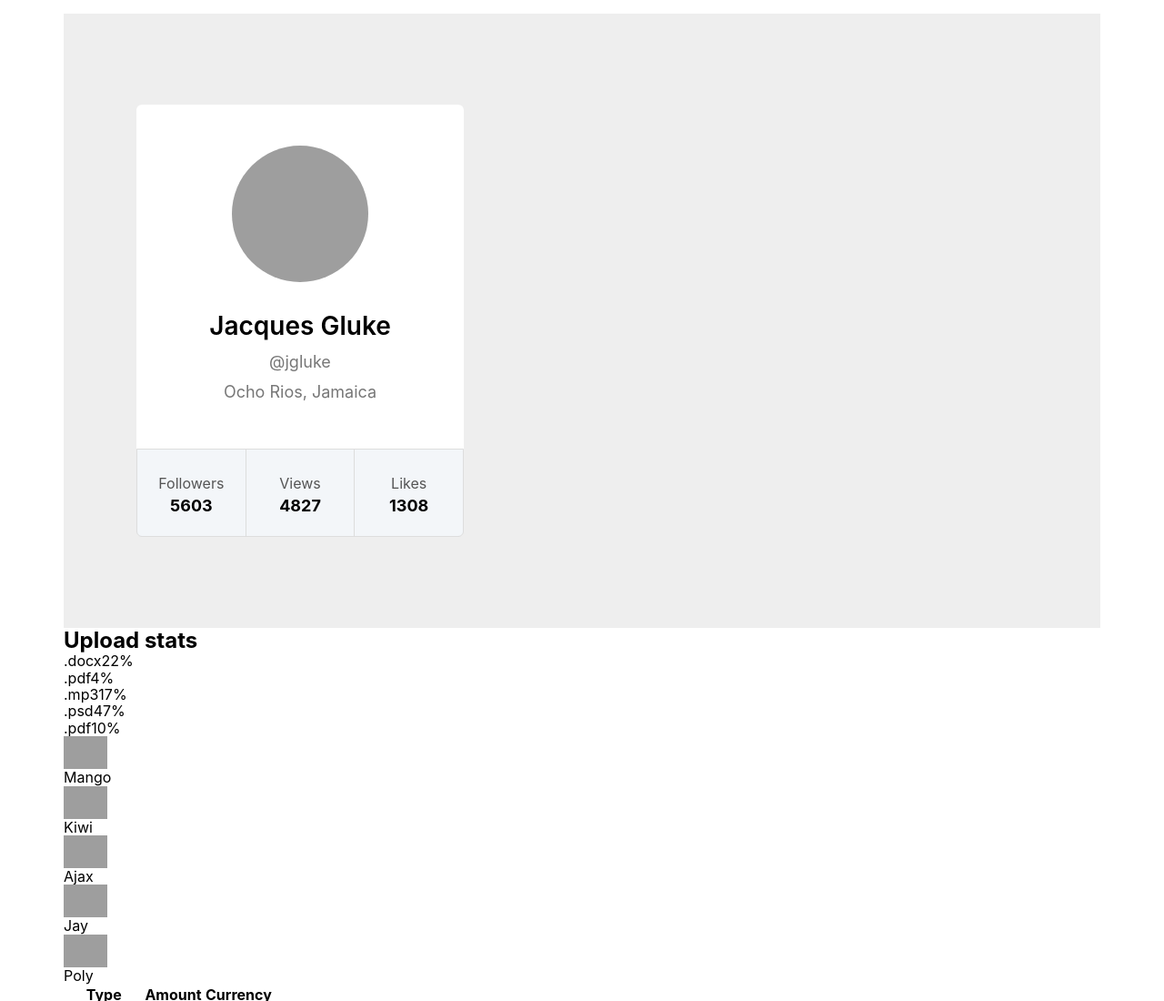
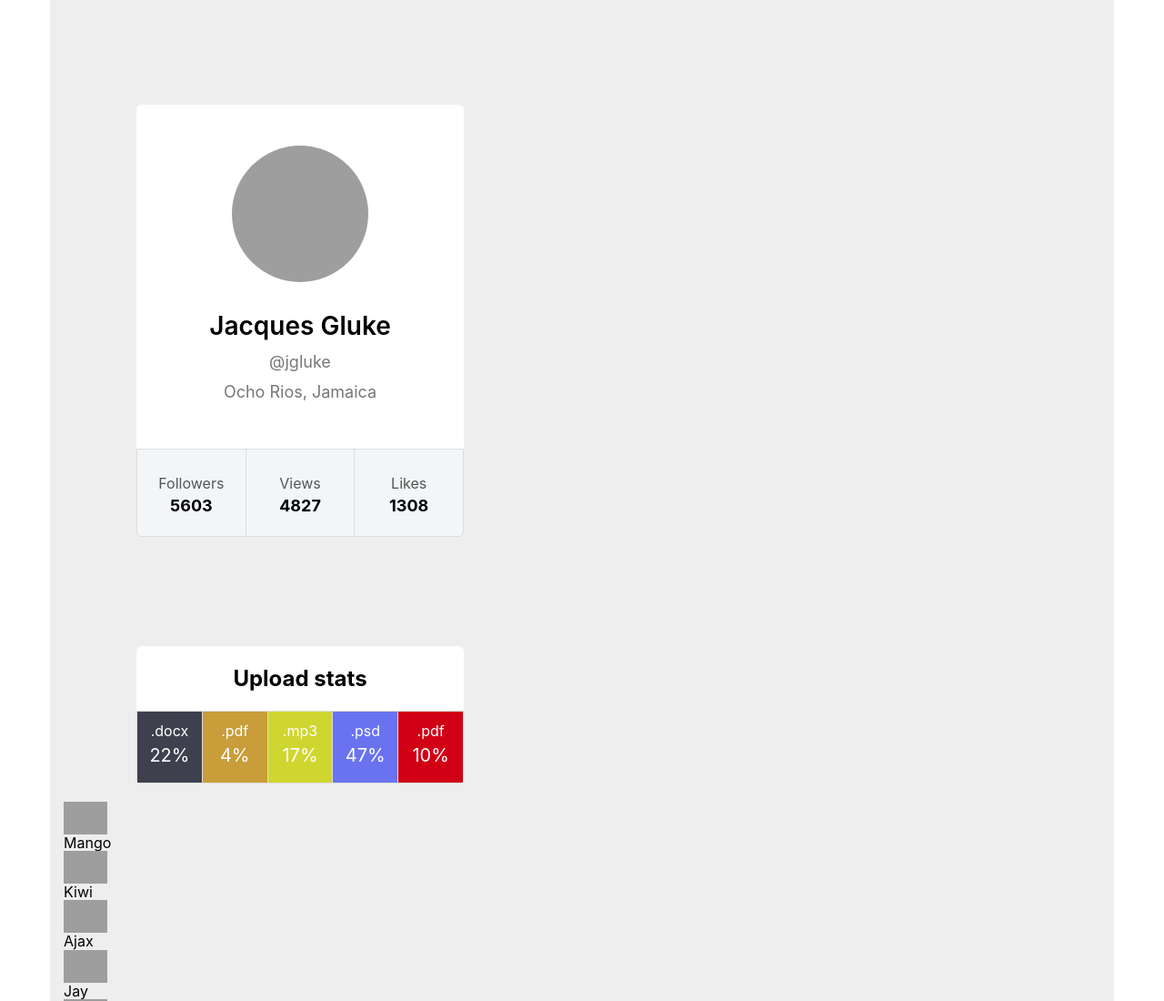
Before and after one commit to mandarinka99/goit-react-hw-01-components, a React app: page / in a window 1280 px wide. Shown: the top 1100 px of the page at 91% size. Built offline with nearby package versions, Linux system fonts and the light colour scheme; grey boxes are pictures that could not be loaded.

Commit message:
StatisticsList styles

```diff
--- a/src/Components/container/Container.js
+++ b/src/Components/container/Container.js
@@ -1,7 +1,7 @@
 import styles from "./Container.module.css";
 
 const Container = ({ children }) => (
-  <div className={styles.Container}>{children}</div>
+  <div className={styles.container}>{children}</div>
 );
 
 export default Container;
--- a/src/Components/container/Container.module.css
+++ b/src/Components/container/Container.module.css
@@ -1,4 +1,4 @@
-.Container {
+.container {
   max-width: 1170px;
   margin-left: auto;
   margin-right: auto;
@@ -6,4 +6,5 @@
   padding-right: 15px;
   padding-top: 15px;
   padding-bottom: 15px;
+  background-color: #eee;
 }
--- a/src/Components/profile/Profile.module.css
+++ b/src/Components/profile/Profile.module.css
@@ -1,5 +1,4 @@
 .profile {
-  background-color: #eee;
   padding: 100px 80px;
 }
 
--- a/src/Components/statistics/Statistics.js
+++ b/src/Components/statistics/Statistics.js
@@ -1,15 +1,21 @@
 import PropTypes from "prop-types";
+import { getRandomColor } from "../../helpers/randomColor.js";
+import s from "./Statistics.module.css";
 
 const Statistics = ({ title, stats }) => {
   return (
-    <section class="statistics">
-      {title && <h2 class="title">{title}</h2>}
-      <ul class="stat-list">
+    <section className={s.statistics}>
+      {title && <h2 className={s.title}>{title}</h2>}
+      <ul className={s.statsList}>
         {stats.map((stat) => {
           return (
-            <li key={stat.id} class="item">
-              <span class="label">{stat.label}</span>
-              <span class="percentage">{stat.percentage}%</span>
+            <li
+              key={stat.id}
+              className={s.item}
+              style={{ backgroundColor: getRandomColor() }}
+            >
+              <span className={s.label}>{stat.label}</span>
+              <span className={s.percentage}>{stat.percentage}%</span>
             </li>
           );
         })}
--- /dev/null
+++ b/src/Components/statistics/Statistics.module.css
@@ -0,0 +1,46 @@
+.statistics {
+  margin: 20px 80px;
+  max-width: 360px;
+  box-sizing: border-box;
+}
+
+.title {
+  background-color: #fff;
+  text-align: center;
+  width: 100%;
+  border-top-left-radius: 6px;
+  border-top-right-radius: 6px;
+  padding: 22px;
+}
+
+.statsList {
+  background-color: #f3f6f9;
+  display: flex;
+  justify-content: space-between;
+  border: 1px solid #ddd;
+  border-bottom-left-radius: 6px;
+  border-bottom-right-radius: 6px;
+}
+
+.item {
+  flex: 1;
+  display: flex;
+  flex-direction: column;
+  text-align: center;
+  padding: 12px 0;
+}
+
+.item:not(:last-child) {
+  border-right: 1px solid #ddd;
+}
+
+.label {
+  font-size: 16px;
+  color: #fff;
+}
+
+.percentage {
+  font-size: 20px;
+  padding: 6px;
+  color: #fff;
+}
--- /dev/null
+++ b/src/helpers/randomColor.js
@@ -0,0 +1,9 @@
+export function getRandomColor() {
+  const letters = "0123456789ABCDEF";
+  let color = "#";
+  for (let i = 0; i < 6; i++) {
+    color += letters[Math.floor(Math.random() * 16)];
+  }
+
+  return color;
+}
```
